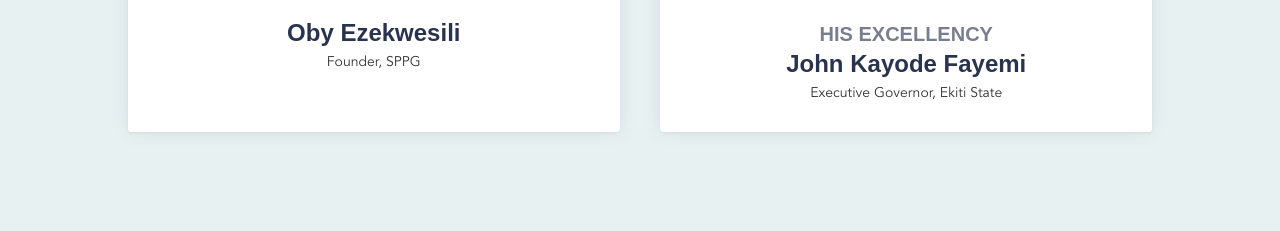
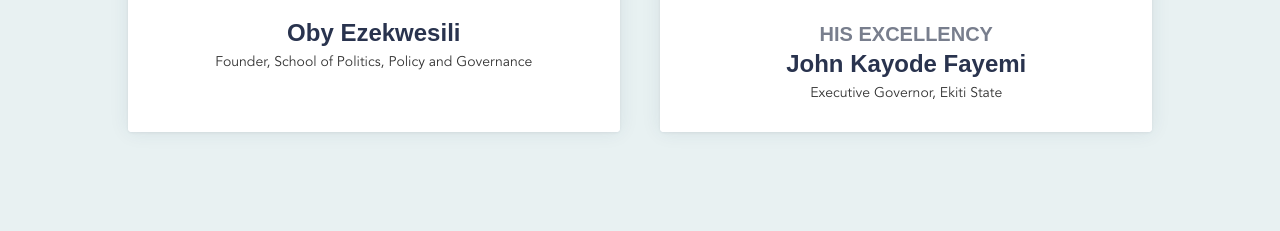
Before and after one commit to budgit-tech/10-anniversary-v2, a plain HTML site: page index.html in a window 1280 px wide. Shown: the part 2829-3060 px from the top of the page. Drawn offline with nearby package versions, Linux system fonts and the light colour scheme; a script that the page names is missing.

Commit message:
Made extra changes to home page and day 2

```diff
--- a/index.html
+++ b/index.html
@@ -197,7 +197,7 @@
             <div class="img-div _1"></div>
             <!-- <div class="name-position position-title"><strong class="bold-text-10">&nbsp;</strong><br></div> -->
             <div class="name-position"><strong>Oby Ezekwesili</strong><br></div>
-            <div class="title">Founder, SPPG<br></div>
+            <div class="title">Founder, School of Politics, Policy and Governance<br></div>
             <div class="testimonial-text-2">Lorem ipsum dolor sit amet nonuti caporium est artis scriptorae protrudi et
               doth magnium cartier plexium! Lorem ipsum dolor sit amet nonuti caporium est artis scriptorae protrudi et
               doth magnium cartier plexium!<br><br>Lorem ipsum dolor sit amet nonuti caporium est artis scriptorae
```
Also changed, not shown: anniversary-lecture.html (+4 -1 lines).
